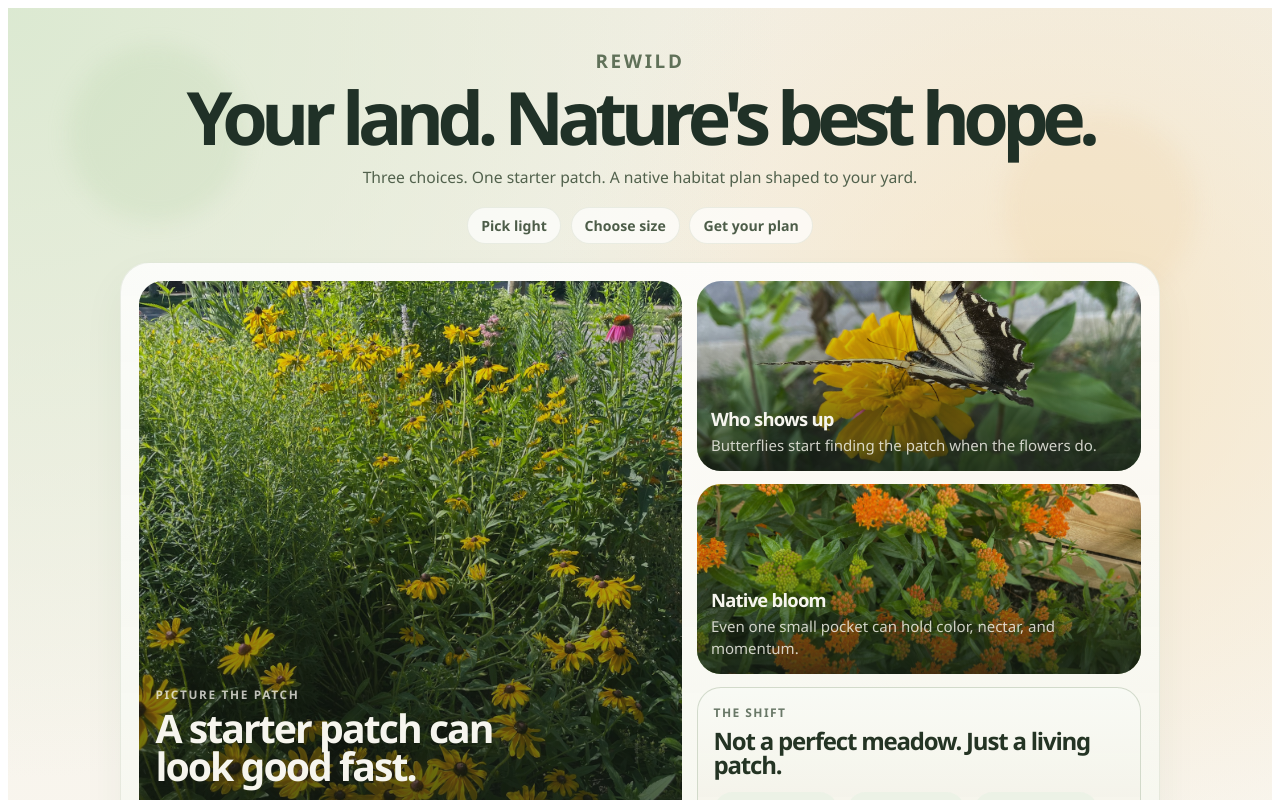
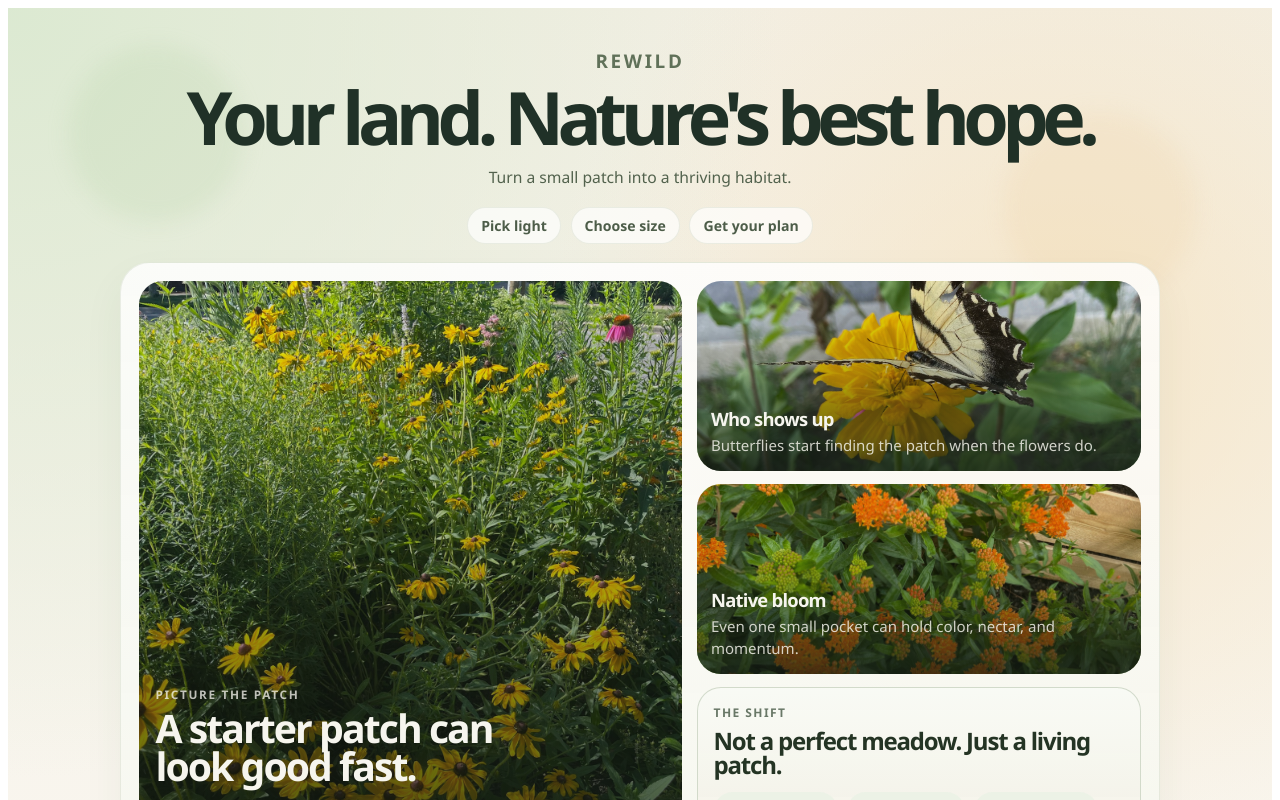
Before and after one commit to colleen-mcclowry/rewild-site, a Next.js app: page / in a window 1280 px wide. Shown: the top 800 px of the page. Built offline with nearby package versions, Linux system fonts and the light colour scheme.

Commit message:
Update homepage hero headline

```diff
--- a/pages/index.tsx
+++ b/pages/index.tsx
@@ -350,7 +350,7 @@ export default function Home() {
               color: "#52624d",
             }}
           >
-            Three choices. One starter patch. A native habitat plan shaped to your yard.
+            Turn a small patch into a thriving habitat.
           </p>
           <div
             className="hero-chip-row"
```
